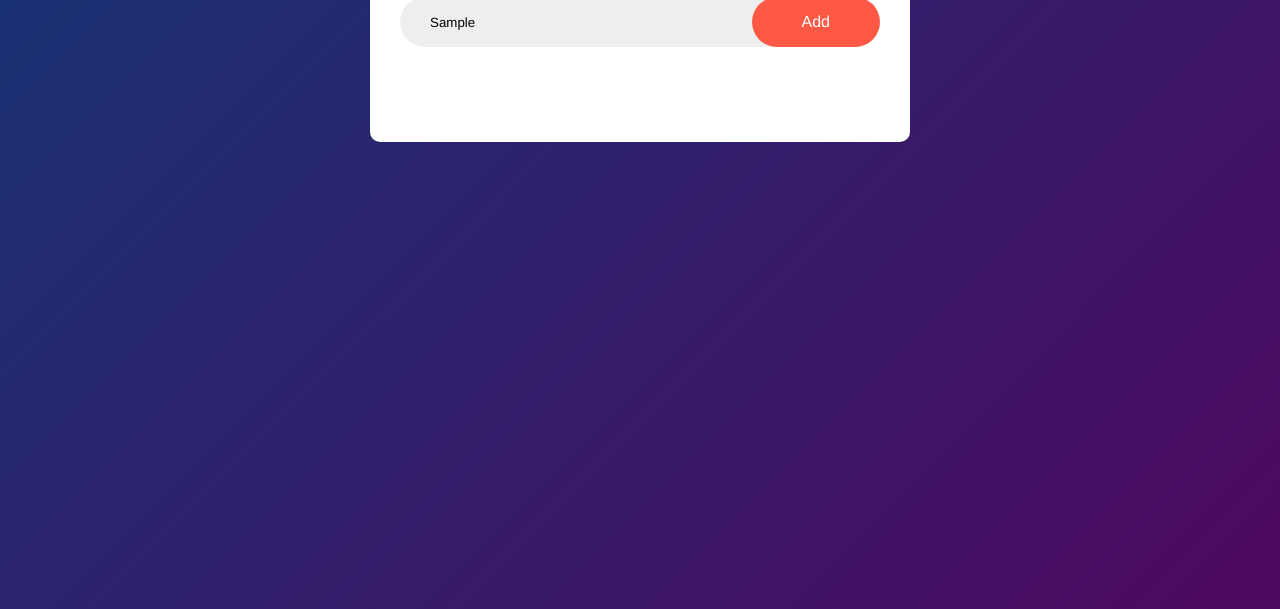
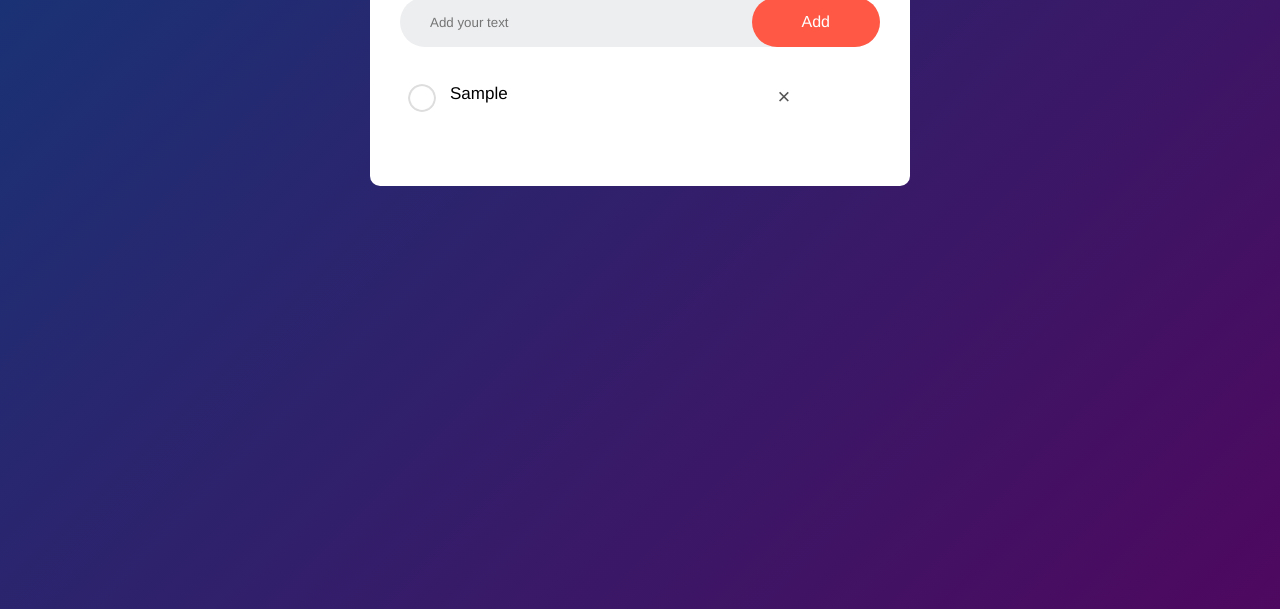
Before and after one commit to abrshewube/mini-js-projects, a plain HTML site: page todo-app/index.html in a window 1280 px wide. Both pictures are taken after typing "Sample" into the empty fields and a click on the button "Add". Shown: the part 191-800 px from the top of the page. Drawn offline with Linux system fonts and the light colour scheme.

Commit message:
modified

```diff
--- a/todo-app/index.html
+++ b/todo-app/index.html
@@ -12,12 +12,10 @@
         <h1>Todo-List <img src="images/icon.png"/></h1>
         <div class="row">
             <input type="text"  id="input-box" placeholder="Add your text">
-            <button onclick="AddTask()">Add</button>
+            <button id="add-button" onclick="addTask()">Add</button>
         </div>
         <ul class="list-container">
-            <!-- <li class="checked">Task 1</li>
-            <li>Task 1</li>
-            <li>Task 1</li> -->
+
         </ul>
     </div>
     </div>
--- a/todo-app/script.js
+++ b/todo-app/script.js
@@ -0,0 +1,38 @@
+document.addEventListener("DOMContentLoaded", function() {
+    const inputBox = document.getElementById("input-box");
+    const listContainer = document.getElementsByClassName("list-container")[0];
+
+    function addTask() {
+      if (inputBox.value.trim() === "") {
+        alert("You must enter your task");
+      } else {
+        let li = document.createElement("li");
+        li.innerHTML = inputBox.value;
+        listContainer.appendChild(li);
+        let span = document.createElement("span");
+        span.innerHTML = "\u00d7";
+        li.appendChild(span);
+      }
+      inputBox.value = "";
+      saveData()
+    }
+
+    listContainer.addEventListener("click", function(e) {
+      if (e.target.tagName === "LI") {
+        e.target.classList.toggle("checked");
+      } else if (e.target.tagName === "SPAN") {
+        e.target.parentElement.remove();
+      }
+    }, false);
+
+    function saveData(){
+        localStorage.setItem("data",listContainer.innerHTML)
+
+    }
+    function ShowList(){
+        listContainer.innerHTML=localStorage.getItem("data")
+    }
+  ShowList()
+    const addButton = document.getElementById("add-button");
+    addButton.onclick = addTask;
+  });
--- a/todo-app/style.css
+++ b/todo-app/style.css
@@ -86,3 +86,22 @@ ul li.checked::before{
     background-image: url("images/checked.png");
 
 }
+ul li span{
+position: absolute;
+right: 0;
+top: 5px;
+width: 40%;
+height: 40px;
+font-size: 22px;
+color: #555;
+line-height: 40px;
+text-align: center;
+
+}
+ul li span:hover{
+    background-color: #edeef0;
+}
+.checked {
+    text-decoration: line-through;
+    color: gray;
+  }
```
